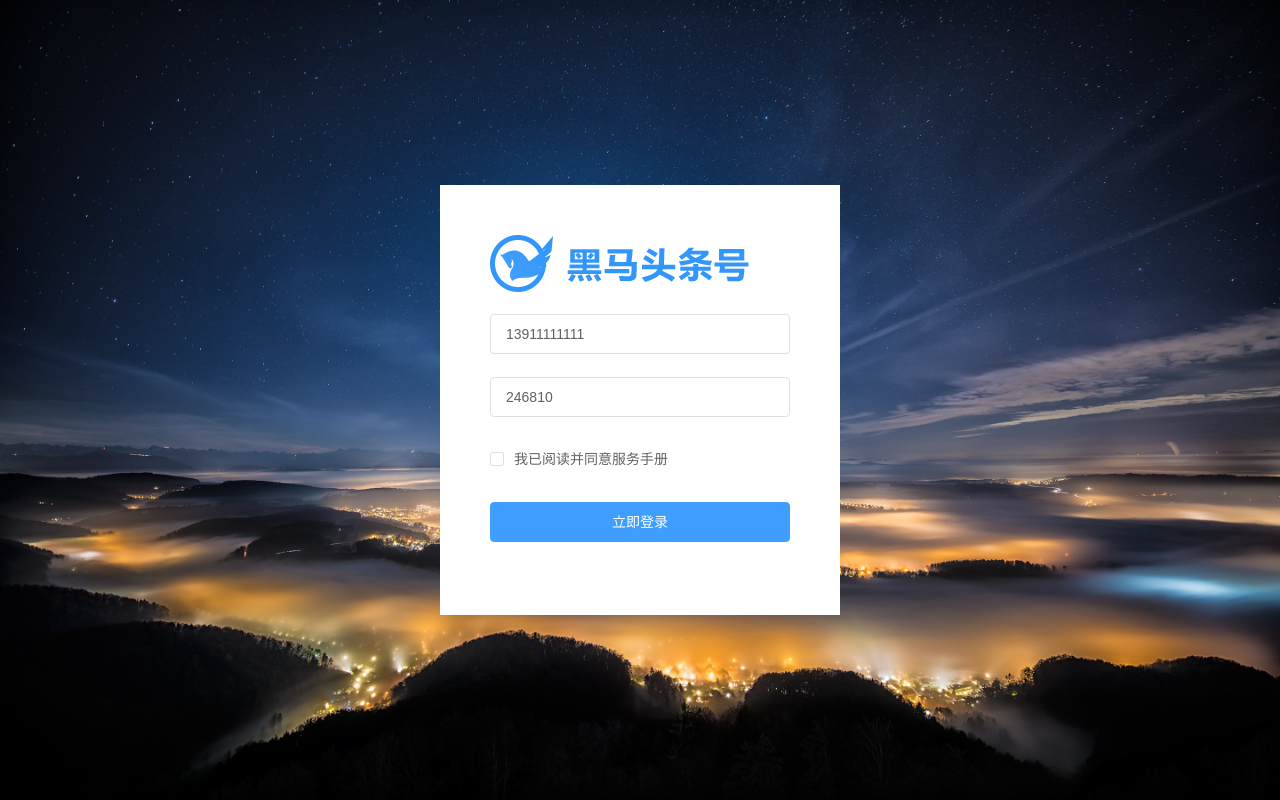
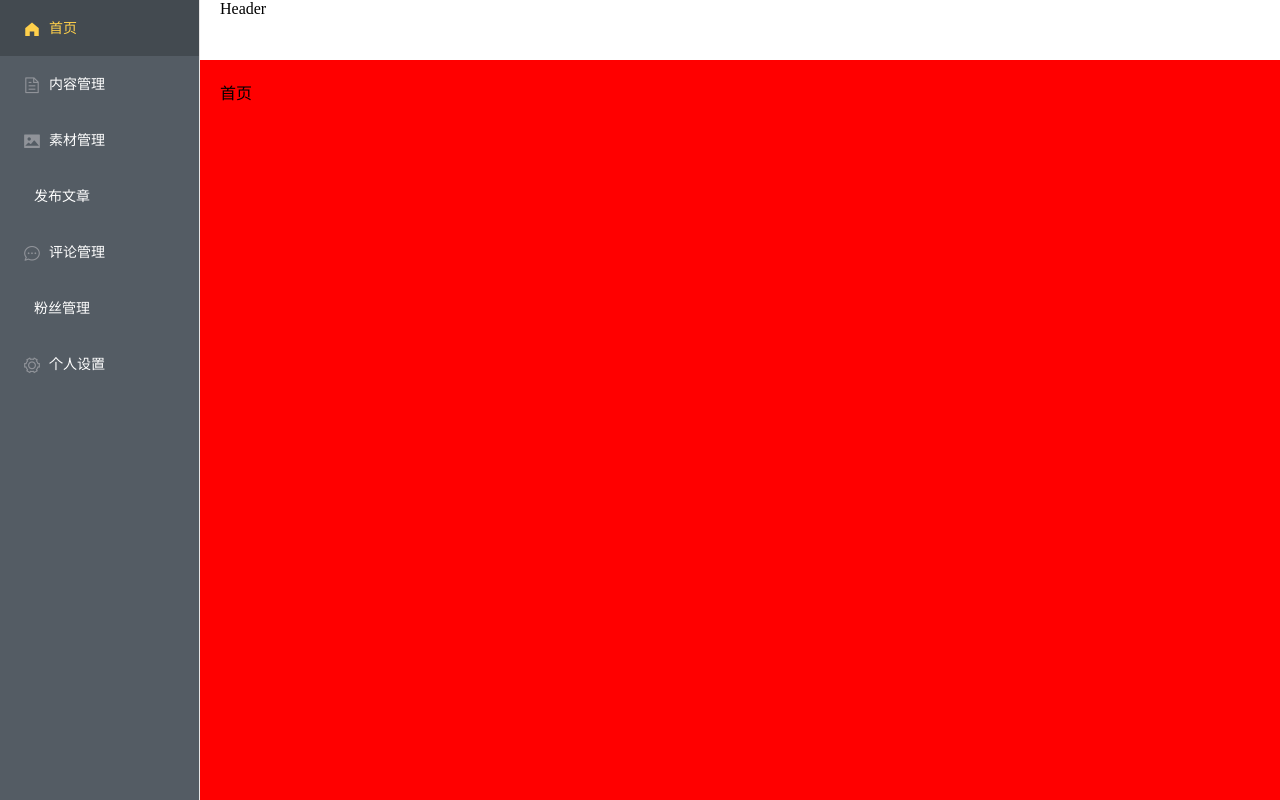
Before and after one commit to yuanyuan-xy/xin-toutiao, a Vue app: page /#/ in a window 1280 px wide. Before the commit this address led to /#/login. Built offline with nearby package versions, Linux system fonts and the light colour scheme; a small style sheet from the web is missing.

Commit message:
完成了侧边栏的样式

```diff
--- a/public/index.html
+++ b/public/index.html
@@ -6,6 +6,7 @@
     <meta name="viewport" content="width=device-width,initial-scale=1.0">
     <link rel="icon" href="<%= BASE_URL %>favicon.ico">
     <title><%= htmlWebpackPlugin.options.title %></title>
+    <link rel="stylesheet" href="//at.alicdn.com/t/font_1770889_3fq9vdf9p9b.css">
   </head>
   <body>
     <noscript>
--- /dev/null
+++ b/src/api/user.js
@@ -0,0 +1,8 @@
+import request from '@/utils/request'
+export const userLogin = data => {
+  return request({
+    method: 'POST',
+    url: '/mp/v1_0/authorizations',
+    data: data
+  })
+}
--- a/src/utils/request.js
+++ b/src/utils/request.js
@@ -1,3 +1,4 @@
+// 引入axios
 import axios from 'axios'
 
 const request = axios.create({
--- /dev/null
+++ b/src/views/home/index.vue
@@ -0,0 +1,12 @@
+<template>
+  <div>首页</div>
+</template>
+
+<script>
+export default {
+}
+</script>
+
+<style scoped lang="less">
+
+</style>
--- /dev/null
+++ b/src/views/layout/components/aside.vue
@@ -0,0 +1,52 @@
+<template>
+  <el-menu
+      default-active="/"
+      class="el-menu-vertical-demo"
+      background-color="#545c64"
+      text-color="#fff"
+      active-text-color="#ffd04b"
+      router
+      >
+      <el-menu-item index="/">
+        <i class="el-icon-s-home"></i>
+        <span slot="title">首页</span>
+      </el-menu-item>
+      <el-menu-item index="article">
+        <i class="el-icon-document"></i>
+        <span slot="title">内容管理</span>
+      </el-menu-item>
+      <el-menu-item index="image">
+        <i class="el-icon-picture"></i>
+        <span slot="title">素材管理</span>
+      </el-menu-item>
+      <el-menu-item index="publish">
+        <i class="iconfont iconpublish"></i>
+        <span slot="title">发布文章</span>
+      </el-menu-item>
+      <el-menu-item index="comment">
+        <i class="el-icon-chat-dot-round"></i>
+        <span slot="title">评论管理</span>
+      </el-menu-item>
+      <el-menu-item index="fans">
+        <i class="iconfont icongift"></i>
+        <span slot="title">粉丝管理</span>
+      </el-menu-item>
+      <el-menu-item index="settings">
+        <i class="el-icon-setting"></i>
+        <span slot="title">个人设置</span>
+      </el-menu-item>
+    </el-menu>
+</template>
+
+<script>
+export default {
+
+}
+</script>
+
+<style scoped lang="less">
+.iconfont {
+  padding-left: 5px;
+  margin-right: 9px;
+}
+</style>
--- /dev/null
+++ b/src/views/layout/index.vue
@@ -0,0 +1,45 @@
+<template>
+  <el-container class="container">
+  <el-aside width="200px" class="aside">
+      <layout-aside class="layout-aside"></layout-aside>
+  </el-aside>
+  <el-container>
+    <el-header class="header">Header</el-header>
+    <el-main class="main">
+        <!-- 子路由出口 -->
+        <router-view></router-view>
+    </el-main>
+  </el-container>
+</el-container>
+</template>
+
+<script>
+import LayoutAside from '@/views/layout/components/aside'
+export default {
+  components: {
+    LayoutAside
+  }
+}
+</script>
+
+<style scoped lang="less">
+.container {
+    position: fixed;
+    top: 0;
+    left: 0;
+    right: 0;
+    bottom: 0;
+}
+.aside {
+    background-color: blue;
+}
+.header {
+    background-color: #fff;
+}
+.main {
+    background-color: red;
+}
+.layout-aside {
+    height: 100%;
+}
+</style>
--- a/src/views/login/index.vue
+++ b/src/views/login/index.vue
@@ -1,17 +1,17 @@
 <template>
   <div class="login-container">
-    <el-form ref="form" :model="user" class="loginForm">
+    <el-form ref="form" :model="user" :rules="formRule" class="loginForm">
       <el-form-item>
         <div class="logo"></div>
       </el-form-item>
-      <el-form-item>
+      <el-form-item prop="mobile">
         <el-input v-model="user.mobile" placeholder="请输入电话号码"></el-input>
       </el-form-item>
-      <el-form-item>
+      <el-form-item prop="code">
         <el-input v-model="user.code" placeholder="请输入验证码"></el-input>
       </el-form-item>
-      <el-form-item>
-         <el-checkbox v-model="checked">我已阅读并同意服务手册</el-checkbox>
+      <el-form-item  prop="agree">
+         <el-checkbox v-model="user.agree">我已阅读并同意服务手册</el-checkbox>
       </el-form-item>
       <el-form-item>
          <el-button type="primary" :loading="loginLoad" @click="login" class="loginBtn">立即登录</el-button>
@@ -21,39 +21,62 @@
 </template>
 
 <script>
-// 引入axios
-import reuqest from '@/utils/request'
-
+// 引入登陆接口
+import { userLogin } from '@/api/user'
 export default {
   name: 'login',
   data () {
     return {
       user: {
         mobile: '13911111111',
-        code: '246810'
+        code: '246810',
+        agree: true
       },
 
-      // 单选按钮是否选中
-      checked: false,
+      // loading的状态为关闭
+      loginLoad: false,
 
-      // loading的状态为关闭
-      loginLoad: false
+      // 表单验证规则
+      formRule: {
+        mobile: [
+          { required: true, message: '请输入电话号', trigger: 'blur' },
+          { pattern: /^1[3|5|6|7|8|9]\d{9}$/, message: '电话格式不正确', trigger: 'blur' }
+        ],
+        code: [
+          { required: true, message: '请输入验证码', trigger: 'blur' },
+          { pattern: /^\d{6}$/, message: '验证码格式不正确', trigger: 'blur' }
+        ],
+        agree: [
+          {
+            validator: (rule, value, callback) => {
+              if (value) {
+                callback()
+              } else {
+                callback(new Error('请同意服务手册'))
+              }
+            },
+            trigger: 'change'
+          }
+        ]
+      }
     }
   },
   methods: {
     login () {
+      // 验证表单正确与否
+      this.$refs.form.validate(valid => {
+        if (!valid) {
+          return
+        }
+        this.onLogin()
+      })
+    },
+    onLogin () {
       // 点击就打开loading
       this.loginLoad = true
-
-      // 定义接口所需要的参数
-      const user = this.user
-
       // 发送请求
-      reuqest({
-        method: 'POST',
-        url: '/mp/v1_0/authorizations',
-        data: user
-      }).then(res => {
+      userLogin(this.user).then(res => {
+        // TODO:这里是登录成功的处理程序
         // 提示登陆成功
         this.$message({
           message: '登陆成功',
@@ -62,7 +85,11 @@ export default {
 
         // 关闭loading
         this.loginLoad = false
+
+        // 如果登陆成功就跳转到主页
+        this.$router.push('/')
       }).catch(err => {
+        // TODO:这里是失败的处理程序
         console.log('报错了', err)
 
         // 提示登录失败
```
Also changed, not shown: src/router/index.js (+14 -2 lines).
